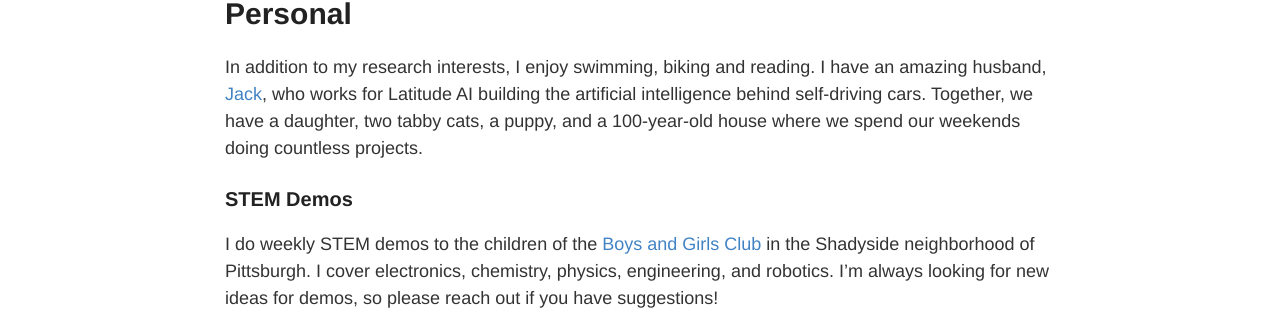
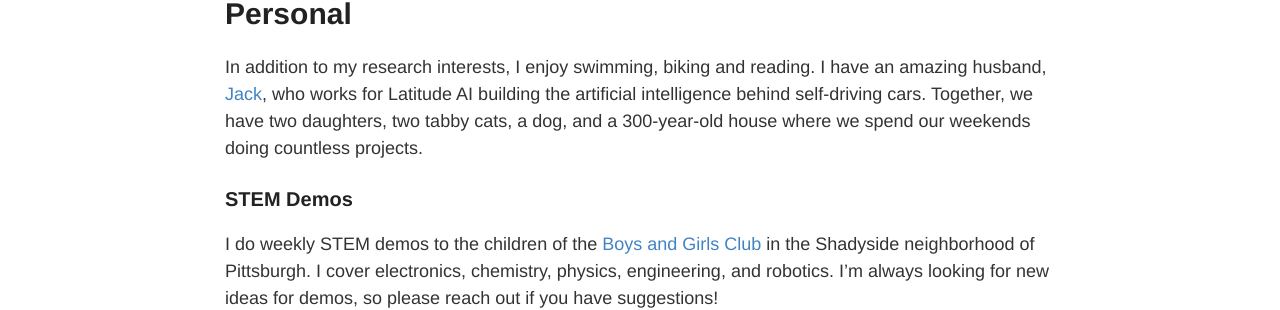
Before and after one commit to christine-lepird/christine-lepird.github.io, a Jekyll site: the page built from personal.md, in a window 1280 px wide. Shown: the part 252-562 px from the top of the page. Built offline with Jekyll 4.4.1, drawn with Linux system fonts in a browser that asks for light colours.

Commit message:
Update personal.md

```diff
--- a/personal.md
+++ b/personal.md
@@ -4,7 +4,7 @@
 permalink: /personal/
 ---
 
-In addition to my research interests, I enjoy swimming, biking and reading. I have an amazing husband, [Jack](https://www.linkedin.com/in/jlepird/), who works for Latitude AI building the artificial intelligence behind self-driving cars. Together, we have a daughter, two tabby cats, a puppy, and a 100-year-old house where we spend our weekends doing countless projects.
+In addition to my research interests, I enjoy swimming, biking and reading. I have an amazing husband, [Jack](https://www.linkedin.com/in/jlepird/), who works for Latitude AI building the artificial intelligence behind self-driving cars. Together, we have two daughters, two tabby cats, a dog, and a 300-year-old house where we spend our weekends doing countless projects.
 
 ### STEM Demos
 
```
